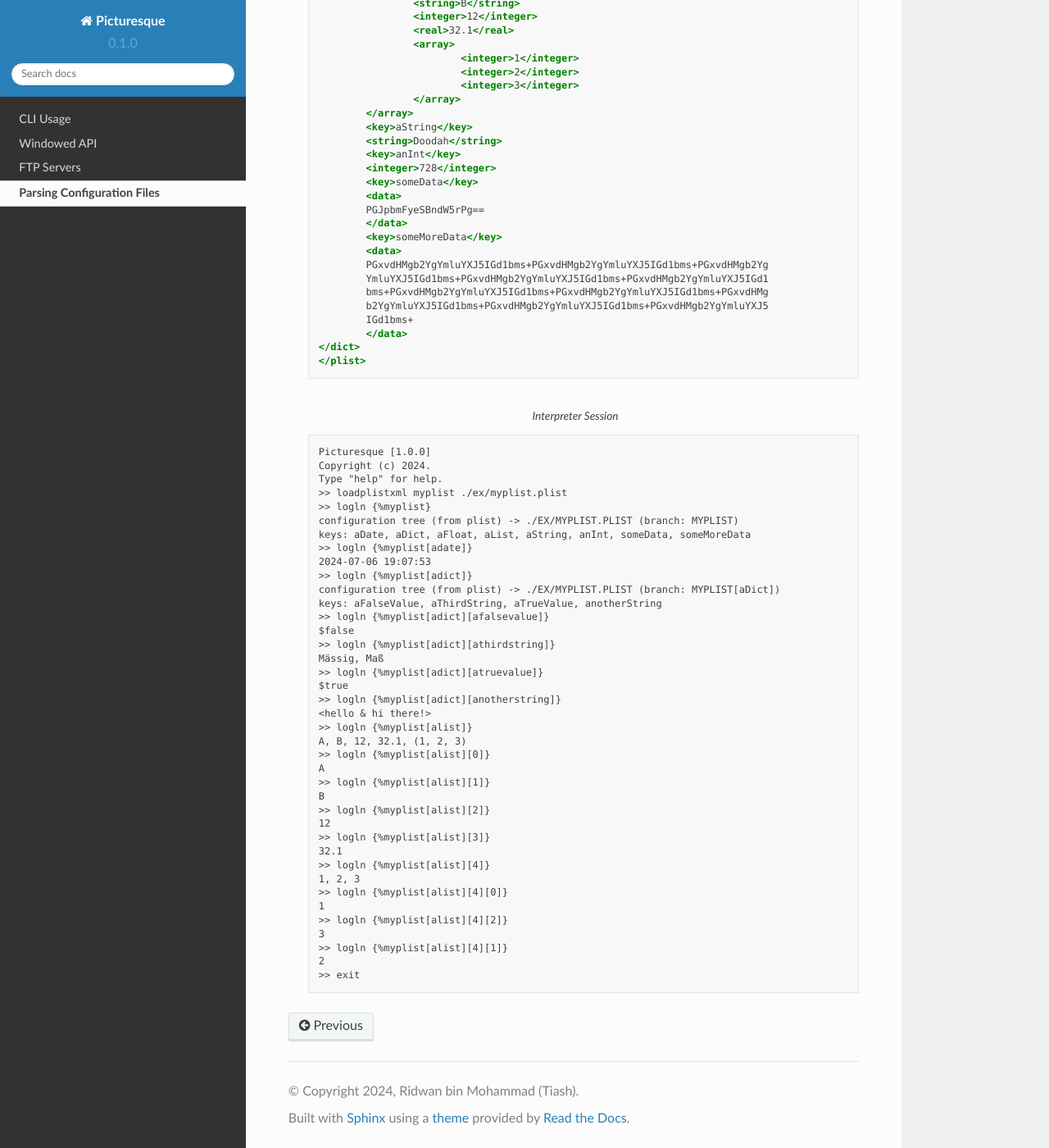
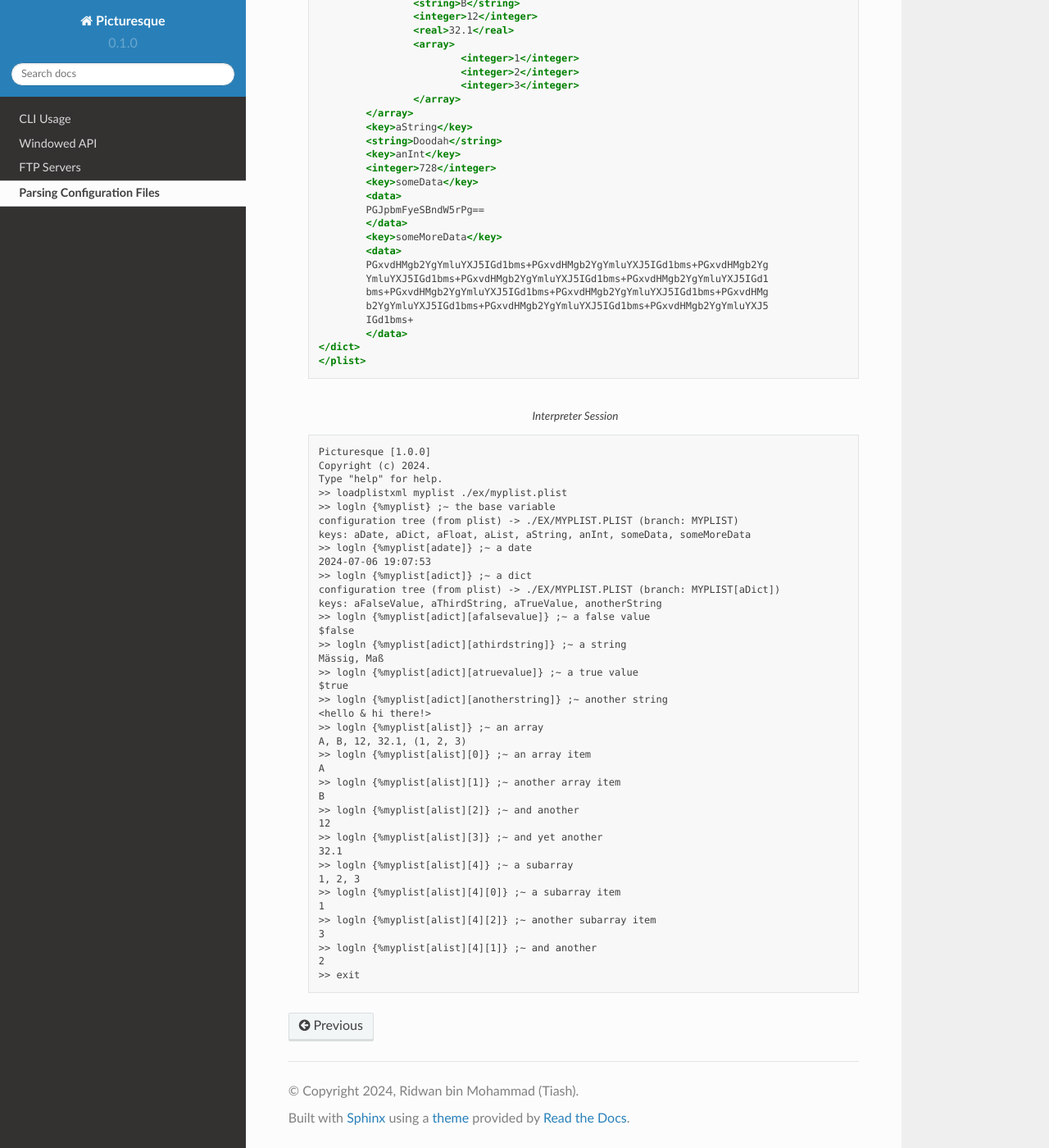
Before and after one commit to tiashDev/pic-docs, a Sphinx documentation site: the page built from docs/source/config_parse.rst, in a window 1280 px wide and 1400 px high, scrolled down 1997 px. Shown: the whole window at 82% size. Built offline with Sphinx 7.4.7 and the Read the Docs theme 2.0.0, drawn with Linux system fonts in a browser that asks for light colours.

Commit message:
Update config_parse.rst

```diff
--- a/docs/source/config_parse.rst
+++ b/docs/source/config_parse.rst
@@ -134,38 +134,38 @@ loadplistxml *name* *path*
       Copyright (c) 2024.
       Type "help" for help.
       >> loadplistxml myplist ./ex/myplist.plist
-      >> logln {%myplist}
+      >> logln {%myplist} ;~ the base variable
       configuration tree (from plist) -> ./EX/MYPLIST.PLIST (branch: MYPLIST)
       keys: aDate, aDict, aFloat, aList, aString, anInt, someData, someMoreData
-      >> logln {%myplist[adate]}
+      >> logln {%myplist[adate]} ;~ a date
       2024-07-06 19:07:53
-      >> logln {%myplist[adict]}
+      >> logln {%myplist[adict]} ;~ a dict
       configuration tree (from plist) -> ./EX/MYPLIST.PLIST (branch: MYPLIST[aDict])
       keys: aFalseValue, aThirdString, aTrueValue, anotherString
-      >> logln {%myplist[adict][afalsevalue]}
+      >> logln {%myplist[adict][afalsevalue]} ;~ a false value
       $false
-      >> logln {%myplist[adict][athirdstring]}
+      >> logln {%myplist[adict][athirdstring]} ;~ a string
       Mässig, Maß
-      >> logln {%myplist[adict][atruevalue]}
+      >> logln {%myplist[adict][atruevalue]} ;~ a true value
       $true
-      >> logln {%myplist[adict][anotherstring]}
+      >> logln {%myplist[adict][anotherstring]} ;~ another string
       <hello & hi there!>
-      >> logln {%myplist[alist]}
+      >> logln {%myplist[alist]} ;~ an array
       A, B, 12, 32.1, (1, 2, 3)
-      >> logln {%myplist[alist][0]}
+      >> logln {%myplist[alist][0]} ;~ an array item
       A
-      >> logln {%myplist[alist][1]}
+      >> logln {%myplist[alist][1]} ;~ another array item
       B
-      >> logln {%myplist[alist][2]}
+      >> logln {%myplist[alist][2]} ;~ and another
       12
-      >> logln {%myplist[alist][3]}
+      >> logln {%myplist[alist][3]} ;~ and yet another
       32.1
-      >> logln {%myplist[alist][4]}
+      >> logln {%myplist[alist][4]} ;~ a subarray
       1, 2, 3
-      >> logln {%myplist[alist][4][0]}
+      >> logln {%myplist[alist][4][0]} ;~ a subarray item
       1
-      >> logln {%myplist[alist][4][2]}
+      >> logln {%myplist[alist][4][2]} ;~ another subarray item
       3
-      >> logln {%myplist[alist][4][1]}
+      >> logln {%myplist[alist][4][1]} ;~ and another
       2
       >> exit
```
